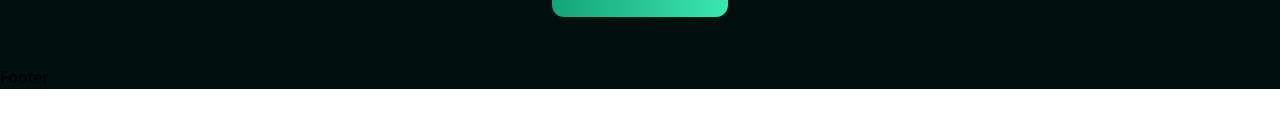
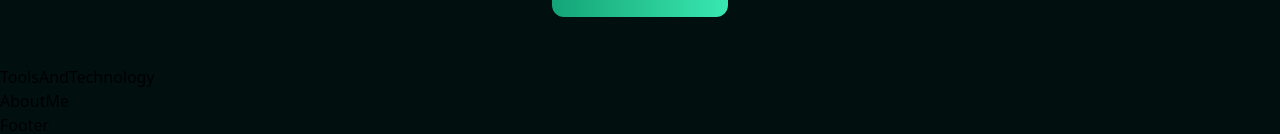
Before and after one commit to niharika1102/Portfolio, a React (Vite) app: page / in a window 1280 px wide. Shown: the part 2854-2988 px from the top of the page. Before the commit the page ends 2943 px from the top, so only its background shows below. Built offline with nearby package versions, Linux system fonts and the light colour scheme; a web font is replaced by a local one.

Commit message:
Routing Fix - Attempt 1

```diff
--- a/src/Layout.jsx
+++ b/src/Layout.jsx
@@ -5,6 +5,8 @@ import Header from './sections/Header';
 import Footer from './sections/Footer';
 import OpeningSection from './sections/OpeningSection';
 import Projects from './sections/Projects';
+import ToolsAndTechnology from './sections/ToolsAndTechnology';
+import AboutMe from './sections/AboutMe';
 
 function Layout() {
   return (
@@ -13,6 +15,8 @@ function Layout() {
         <Outlet />
         <OpeningSection/>
         <Projects/>
+        <ToolsAndTechnology/>
+        <AboutMe/>
         <Footer/>
     </main>
 
--- a/src/main.jsx
+++ b/src/main.jsx
@@ -12,7 +12,7 @@ const router = createBrowserRouter(
   createRoutesFromElements(
     <Route path='/' element={<Layout/>}>
       {/* <Route path='' element={<OpeningSection/>}/> */}
-      <Route path='projects' element={<Projects/>}/>
+      {/* <Route path='projects' element={<Projects/>}/> */}
       <Route path='tools-and-technologies' element={<ToolsAndTechnology/>}/>
       <Route path='about-me' element={<AboutMe/>}/>
     </Route>
```
